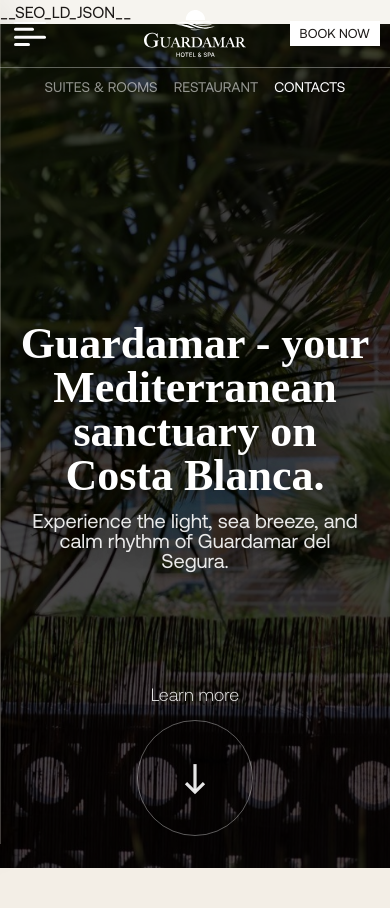
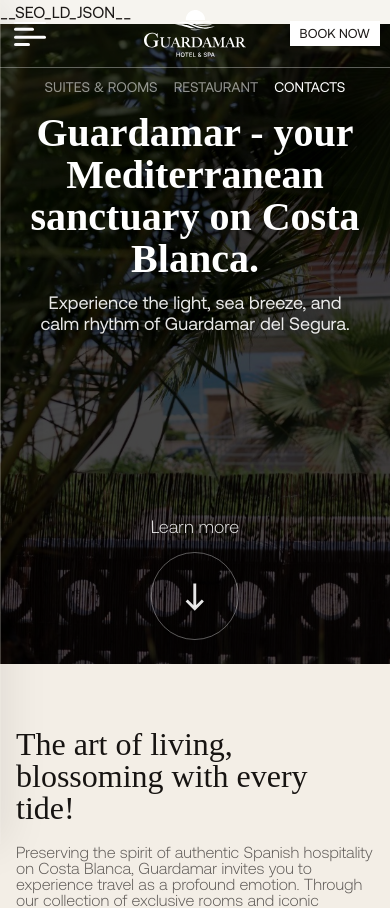
Before and after one commit to VladyslavPetskovych/Quademar, a React (Vite) app in the folder site/: page / in a window 390 px wide. Shown: the top 908 px of the page. Built offline with nearby package versions, Linux system fonts and the light colour scheme; a web font is replaced by a local one.

Commit message:
fixing things

```diff
--- a/site/src/components/layout/Header/Header.jsx
+++ b/site/src/components/layout/Header/Header.jsx
@@ -42,7 +42,7 @@
   return (
     <>
       <header
-        className={`fixed top-0 left-0 right-0 z-50 transition-all duration-300 ${
+        className={`fixed top-0 left-0 right-0 z-50 pt-[env(safe-area-inset-top,0px)] transition-all duration-300 ${
           isOverVideo
             ? 'bg-transparent'
             : 'bg-[#f3efe6] border-b border-[#2c2b28]/30'
--- a/site/src/components/sections/HomeHero.jsx
+++ b/site/src/components/sections/HomeHero.jsx
@@ -1,5 +1,6 @@
 import heroImage from '../../assets/home/hero.png'
-import { motion } from 'framer-motion'
+import { motion, useReducedMotion } from 'framer-motion'
+import { useEffect, useState } from 'react'
 import { useLenis } from 'lenis/react'
 import { useLanguage } from '../../i18n/LanguageContext'
 import { HOME_INTRO_SECTION_ID, scrollToHomeIntro } from './homeSectionCta'
@@ -8,6 +9,16 @@
 export default function HomeHero() {
   const { t } = useLanguage()
   const lenis = useLenis()
+  const reduceMotion = useReducedMotion()
+  const [isNarrowViewport, setIsNarrowViewport] = useState(false)
+
+  useEffect(() => {
+    const mq = window.matchMedia('(max-width: 767px)')
+    const apply = () => setIsNarrowViewport(mq.matches)
+    apply()
+    mq.addEventListener('change', apply)
+    return () => mq.removeEventListener('change', apply)
+  }, [])
 
   const goToIntro = () => {
     const target = `#${HOME_INTRO_SECTION_ID}`
@@ -18,47 +29,54 @@
     }
   }
 
+  const lightMotion = reduceMotion || isNarrowViewport
+  const imageScaleTransition = lightMotion
+    ? { duration: 0 }
+    : { duration: 1.8, ease: HOME_SCROLL_EASE }
+
   return (
-    <section className="relative min-h-screen w-full overflow-hidden bg-stone-900">
+    <section className="relative isolate min-h-dvh w-full overflow-hidden bg-stone-900 max-md:min-h-[min(78dvh,640px)] md:min-h-screen">
       <motion.img
         src={heroImage}
         alt={t('home.hero.imageAlt')}
-        className="absolute inset-0 h-full w-full object-cover object-center"
-        initial={{ scale: 1.08 }}
+        decoding="async"
+        fetchPriority="high"
+        className="pointer-events-none absolute inset-0 h-full w-full object-cover object-center max-md:object-[center_30%]"
+        initial={{ scale: lightMotion ? 1 : 1.06 }}
         animate={{ scale: 1 }}
-        transition={{ duration: 1.8, ease: HOME_SCROLL_EASE }}
+        transition={imageScaleTransition}
       />
       <div className="absolute inset-0 bg-black/72" />
 
       <motion.div
-        className="absolute z-10 left-1/2 top-1/2 w-full max-w-[1400px] -translate-x-1/2 -translate-y-1/2 px-4 text-center"
+        className="absolute z-10 left-1/2 w-full max-w-[1400px] -translate-x-1/2 px-4 text-center top-1/2 -translate-y-1/2 max-md:top-[max(5.5rem,calc(env(safe-area-inset-top,0px)+4.75rem))] max-md:translate-y-0 md:top-1/2 md:-translate-y-1/2"
         initial={{ opacity: 0 }}
         animate={{ opacity: 1 }}
-        transition={{ duration: 0.9, ease: HOME_SCROLL_EASE }}
+        transition={{ duration: lightMotion ? 0.35 : 0.9, ease: HOME_SCROLL_EASE }}
       >
         <motion.h1
-          className="mx-auto max-w-88 sm:max-w-160 lg:max-w-none font-cormorant text-white font-bold leading-[1] text-[44px] sm:text-[3.3rem] md:text-[4.1rem] lg:text-[74px] [text-shadow:0_4px_24px_rgba(0,0,0,0.5)]"
-          initial={{ y: 24, opacity: 0 }}
+          className="mx-auto max-w-88 sm:max-w-160 lg:max-w-none font-cormorant text-white font-bold leading-[1.05] text-[40px] sm:text-[3.3rem] md:text-[4.1rem] lg:text-[74px] [text-shadow:0_4px_24px_rgba(0,0,0,0.5)]"
+          initial={{ y: lightMotion ? 0 : 24, opacity: 0 }}
           animate={{ y: 0, opacity: 1 }}
-          transition={{ duration: 0.9, delay: 0.2, ease: HOME_SCROLL_EASE }}
+          transition={{ duration: lightMotion ? 0.35 : 0.9, delay: lightMotion ? 0 : 0.2, ease: HOME_SCROLL_EASE }}
         >
           {t('home.hero.h1')}
         </motion.h1>
         <motion.p
-          className="mx-auto mt-3 max-w-84 sm:max-w-140 text-white/90 font-sans text-[20px] sm:text-[1.4rem] md:text-[31px] font-normal leading-[1] [text-shadow:0_3px_18px_rgba(0,0,0,0.5)]"
-          initial={{ y: 18, opacity: 0 }}
+          className="mx-auto mt-3 max-w-84 sm:max-w-140 text-white/90 font-sans text-[18px] sm:text-[1.4rem] md:text-[31px] font-normal leading-[1.15] [text-shadow:0_3px_18px_rgba(0,0,0,0.5)]"
+          initial={{ y: lightMotion ? 0 : 18, opacity: 0 }}
           animate={{ y: 0, opacity: 1 }}
-          transition={{ duration: 0.9, delay: 0.35, ease: HOME_SCROLL_EASE }}
+          transition={{ duration: lightMotion ? 0.35 : 0.9, delay: lightMotion ? 0.05 : 0.35, ease: HOME_SCROLL_EASE }}
         >
           {t('home.hero.lead')}
         </motion.p>
       </motion.div>
 
       <motion.div
-        className="absolute bottom-8 md:bottom-10 left-1/2 z-10 flex -translate-x-1/2 justify-center px-4"
-        initial={{ opacity: 0, y: 14 }}
+        className="absolute bottom-[max(1.25rem,env(safe-area-inset-bottom))] left-1/2 z-10 flex -translate-x-1/2 justify-center px-4 max-md:bottom-6 md:bottom-8 lg:bottom-10"
+        initial={{ opacity: 0, y: lightMotion ? 0 : 14 }}
         animate={{ opacity: 1, y: 0 }}
-        transition={{ duration: 0.8, delay: 0.6, ease: HOME_SCROLL_EASE }}
+        transition={{ duration: lightMotion ? 0.35 : 0.8, delay: lightMotion ? 0.1 : 0.6, ease: HOME_SCROLL_EASE }}
       >
         <button
           type="button"
@@ -68,18 +86,20 @@
         >
           <span className="font-sans font-light text-[1.12rem]">{t('home.hero.learnMore')}</span>
           <motion.span
-            className="mt-3 flex h-[116px] w-[116px] items-center justify-center rounded-full border-[0.5px] border-white/35 transition-colors group-hover:border-white/50"
-            initial={{ opacity: 0, y: 8 }}
+            className="mt-3 flex h-[88px] w-[88px] items-center justify-center rounded-full border-[0.5px] border-white/35 transition-colors group-hover:border-white/50 md:h-[116px] md:w-[116px]"
+            initial={{ opacity: 0, y: lightMotion ? 0 : 8 }}
             animate={{ opacity: 1, y: 0 }}
-            transition={{ duration: 0.55, delay: 0.72, ease: HOME_SCROLL_EASE }}
+            transition={{ duration: lightMotion ? 0.25 : 0.55, delay: lightMotion ? 0 : 0.72, ease: HOME_SCROLL_EASE }}
             aria-hidden="true"
           >
             <motion.span
               className="flex h-full w-full items-center justify-center"
-              animate={{ y: [0, 7, 0] }}
-              transition={{ repeat: Infinity, duration: 2.3, ease: 'easeInOut' }}
+              animate={lightMotion ? undefined : { y: [0, 7, 0] }}
+              transition={
+                lightMotion ? undefined : { repeat: Infinity, duration: 2.3, ease: 'easeInOut' }
+              }
             >
-              <svg viewBox="0 0 20 20" className="h-10 w-10" fill="none" stroke="currentColor" strokeWidth="1.6">
+              <svg viewBox="0 0 20 20" className="h-9 w-9 md:h-10 md:w-10" fill="none" stroke="currentColor" strokeWidth="1.6">
                 <path d="M10 3v13" />
                 <path d="M5.5 12.5L10 17l4.5-4.5" />
               </svg>
```
Also changed, not shown: 5 other files (tests, documents, lock files or other folders).
